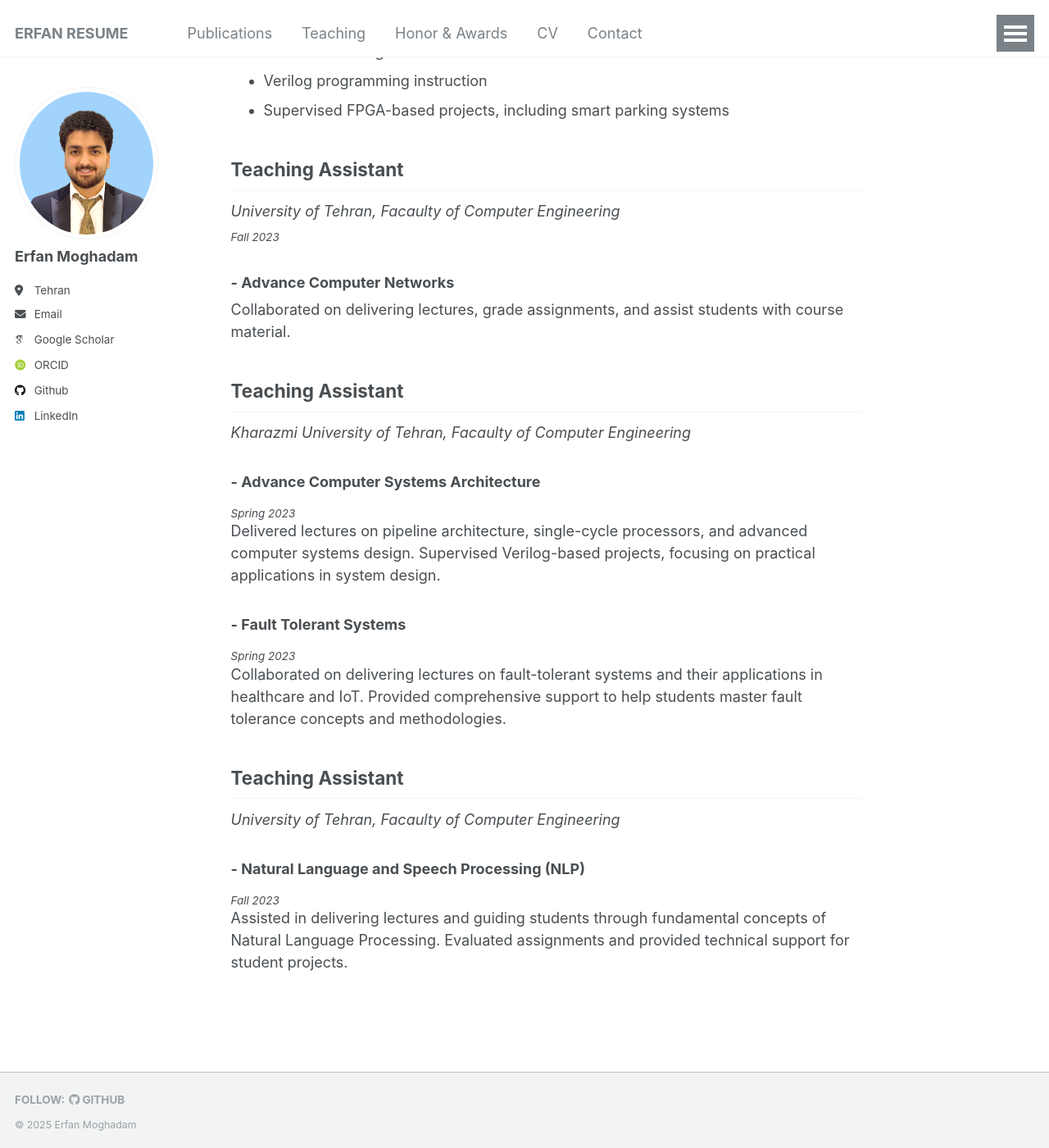
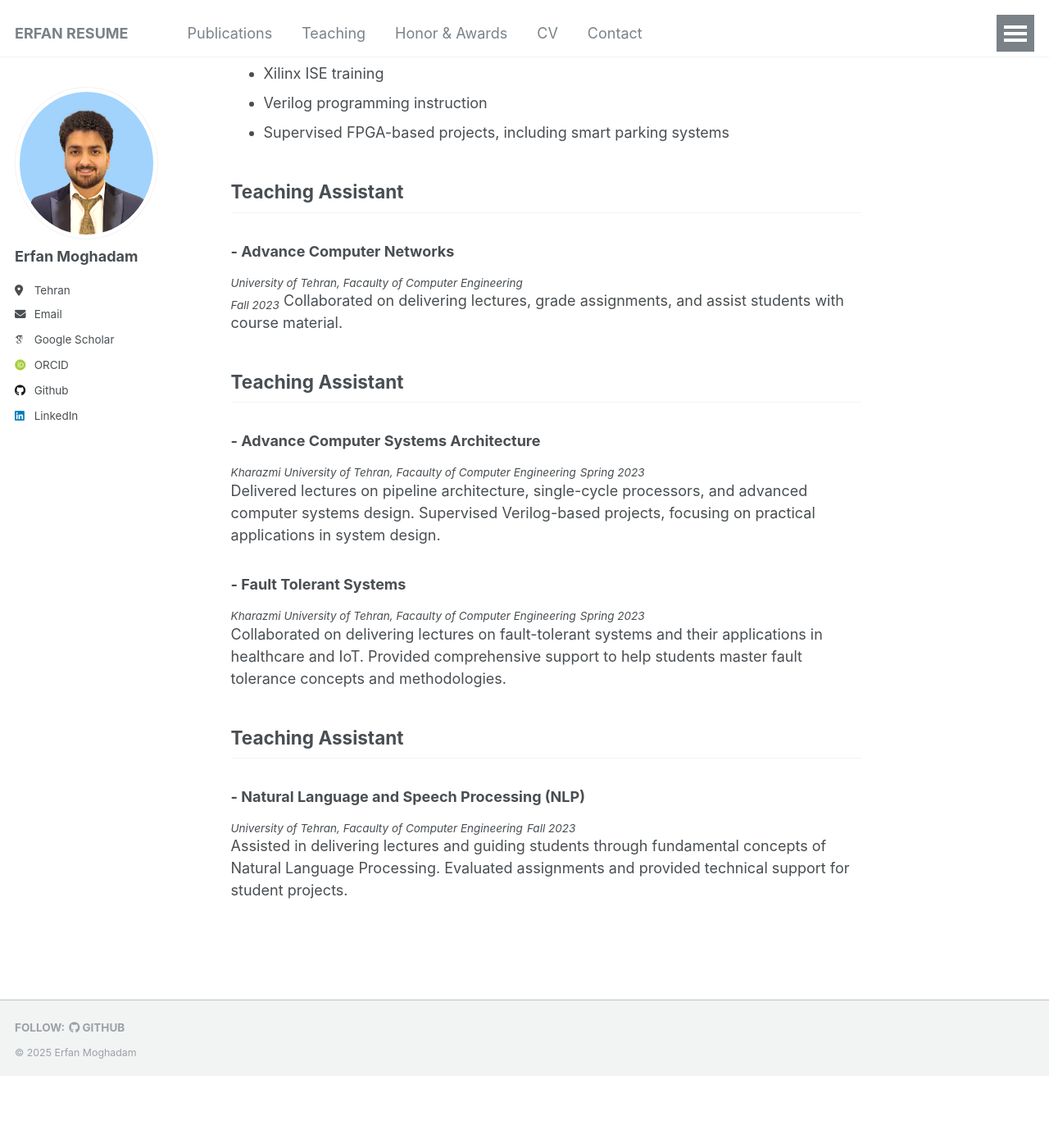
Before and after one commit to erfanresume/erfanresume.github.io, a Jekyll site: the page built from _pages/teaching.md, in a window 1280 px wide and 1400 px high, scrolled down 586 px. Shown: the whole window at 82% size. Built offline with Jekyll 4.4.1, drawn with Linux system fonts in a browser that asks for light colours; some web fonts are replaced; after the commit the page ends 1898 px from its top, so only the background shows below that.

Commit message:
Update teaching.md

```diff
--- a/_pages/teaching.md
+++ b/_pages/teaching.md
@@ -12,7 +12,7 @@ Currently working...
 
 ## Adjunct Lecturer
 ### - Logic Circuit Labratory
-<sub>*Amirkabir University of Technology (Tehran Polytechniq), Facaulty of Computer Engineering*<sub><br>
+<sub>*Amirkabir University of Technology (Tehran Polytechniq), Facaulty of Computer Engineering*</sub><br>
 <sub>*Spring 2024 - Fall 2024*</sub><br>
 Taught the fundamentals of digital logic circuit design and implementation with hands-on training, including:<br>
 - Xilinx ISE training
@@ -20,22 +20,23 @@ Taught the fundamentals of digital logic circuit design and implementation with
 - Supervised FPGA-based projects, including smart parking systems
 
 ## Teaching Assistant
-*University of Tehran, Facaulty of Computer Engineering*<br>
+### - Advance Computer Networks
+<sub>*University of Tehran, Facaulty of Computer Engineering*</sub><br>
 <sub>*Fall 2023*</sub>
-### - Advance Computer Networks
 Collaborated on delivering lectures, grade assignments, and assist students with course material.
 
 ## Teaching Assistant
-*Kharazmi University of Tehran, Facaulty of Computer Engineering*
 ### - Advance Computer Systems Architecture
+<sub>*Kharazmi University of Tehran, Facaulty of Computer Engineering*</sub>
 <sub>*Spring 2023*</sub><br>
 Delivered lectures on pipeline architecture, single-cycle processors, and advanced computer systems design. Supervised Verilog-based projects, focusing on practical applications in system design.
 ### - Fault Tolerant Systems
+<sub>*Kharazmi University of Tehran, Facaulty of Computer Engineering*</sub>
 <sub>*Spring 2023*</sub><br>
 Collaborated on delivering lectures on fault-tolerant systems and their applications in healthcare and IoT. Provided comprehensive support to help students master fault tolerance concepts and methodologies.
 
 ## Teaching Assistant
-*University of Tehran, Facaulty of Computer Engineering*
 ### - Natural Language and Speech Processing (NLP)
+<sub>*University of Tehran, Facaulty of Computer Engineering*</sub>
 <sub>*Fall 2023*</sub><br>
 Assisted in delivering lectures and guiding students through fundamental concepts of Natural Language Processing. Evaluated assignments and provided technical support for student projects.
```
